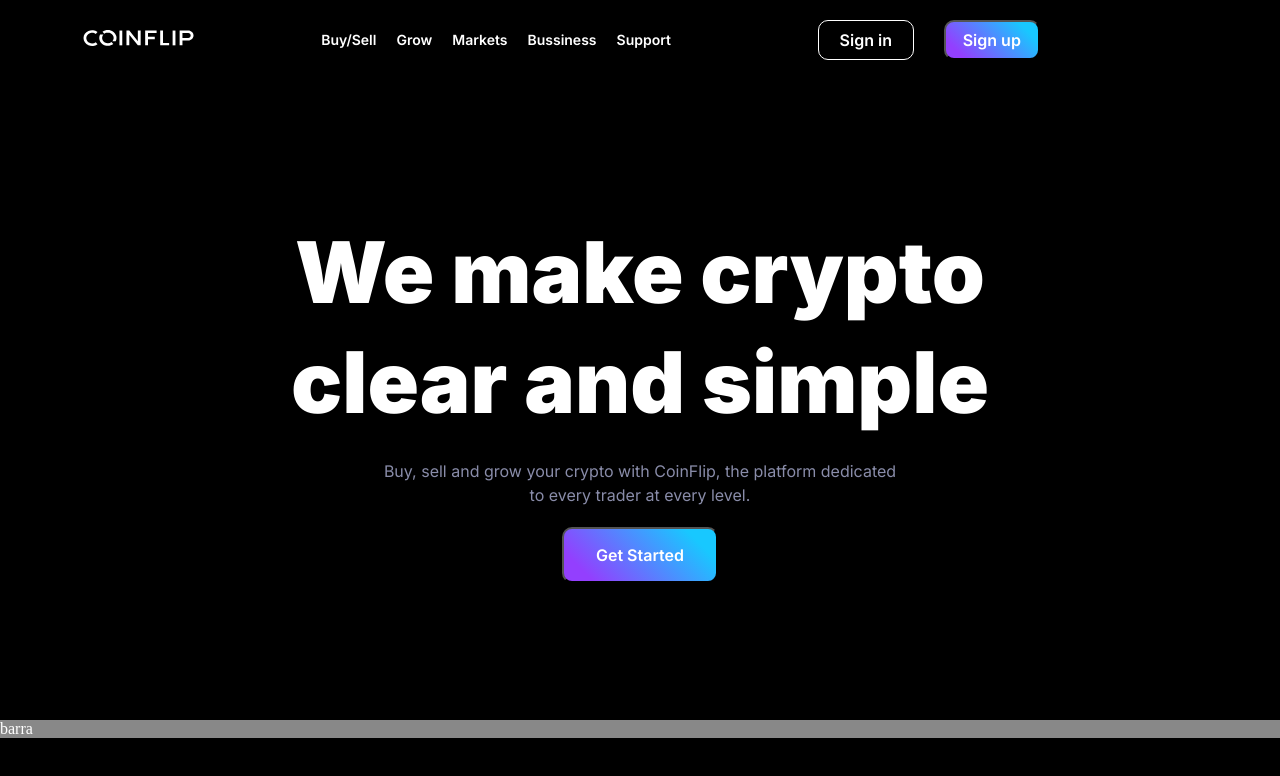
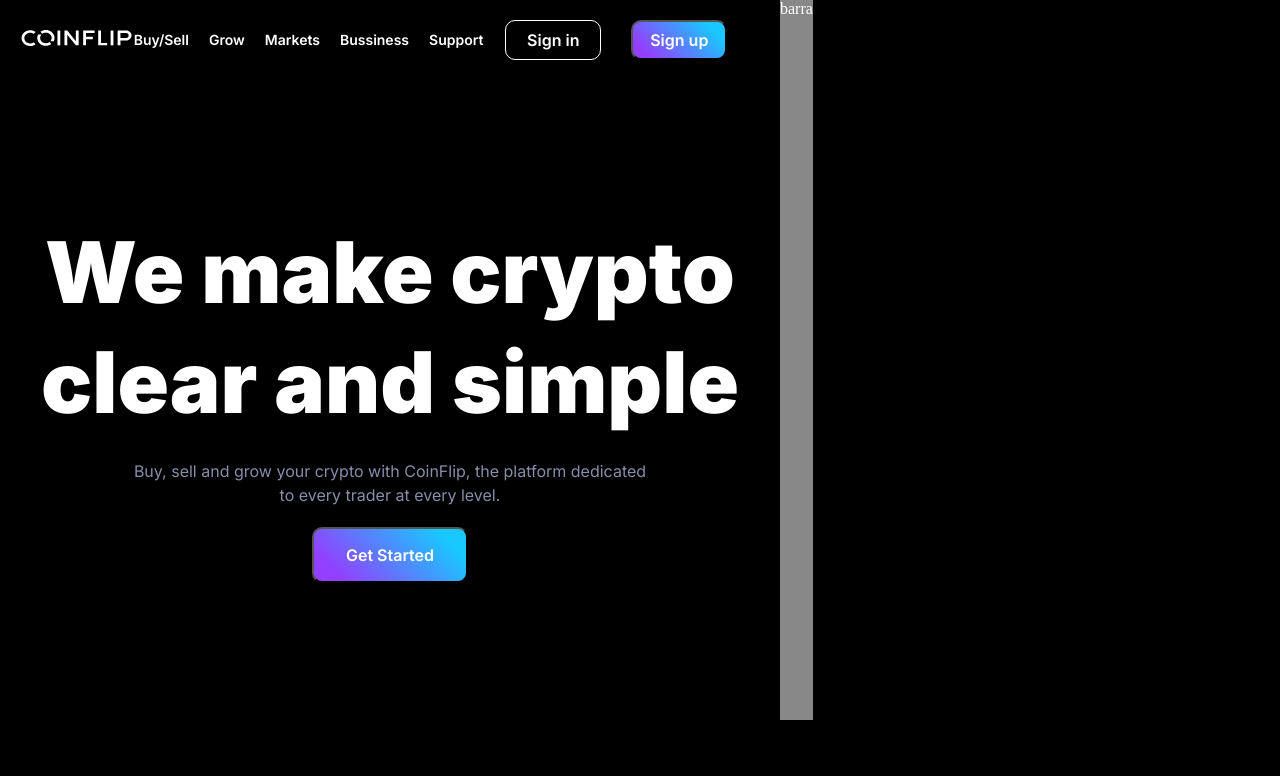
Before and after one commit to hmoralesaragithub1/reto-react, a React (Vite) app: page / in a window 1280 px wide. Shown: the top 776 px of the page. Built offline with nearby package versions, Linux system fonts and the light colour scheme.

Commit message:
subiendo cambios

```diff
--- a/src/index.css
+++ b/src/index.css
@@ -152,7 +152,7 @@ body {
 }
 
 #main-div {
-  position: relative;
+  display: flex;
 }
 
 #lateral {
```
